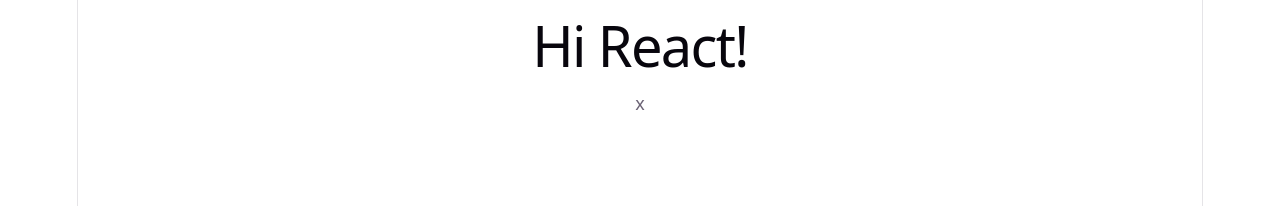
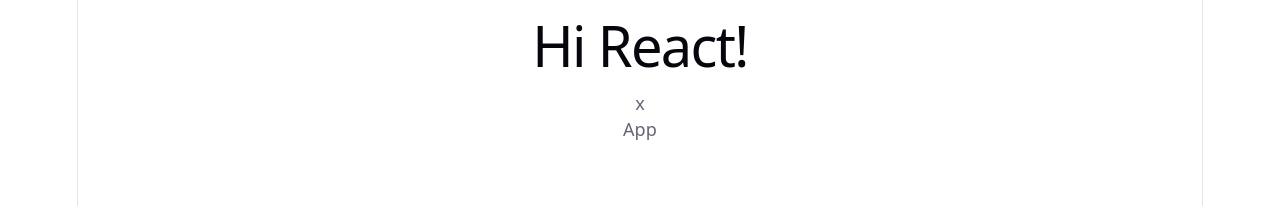
Before and after one commit to AleksandarStanisic021/react-three, a React (Vite) app: page / in a window 1280 px wide. Shown: the top 206 px of the page. Built offline with nearby package versions, Linux system fonts and the light colour scheme.

Commit message:
Add App component and update main rendering

```diff
--- /dev/null
+++ b/src/comps/App.jsx
@@ -0,0 +1,9 @@
+const App = () => {
+  return (
+    <>
+      <p>App</p>
+    </>
+  );
+};
+
+export default App;
--- a/src/main.jsx
+++ b/src/main.jsx
@@ -1,14 +1,12 @@
-import { StrictMode } from "react";
+import { StrictMode, useState } from "react";
 import { createRoot } from "react-dom/client";
 import "./index.css";
-
-const fun = () => {
-  return "X";
-};
+import App from "./comps/App";
 
 createRoot(document.getElementById("root")).render(
   <StrictMode>
     <h1>Hi React!</h1>
     {((e) => "x")()}
+    <App />
   </StrictMode>,
 );
```
